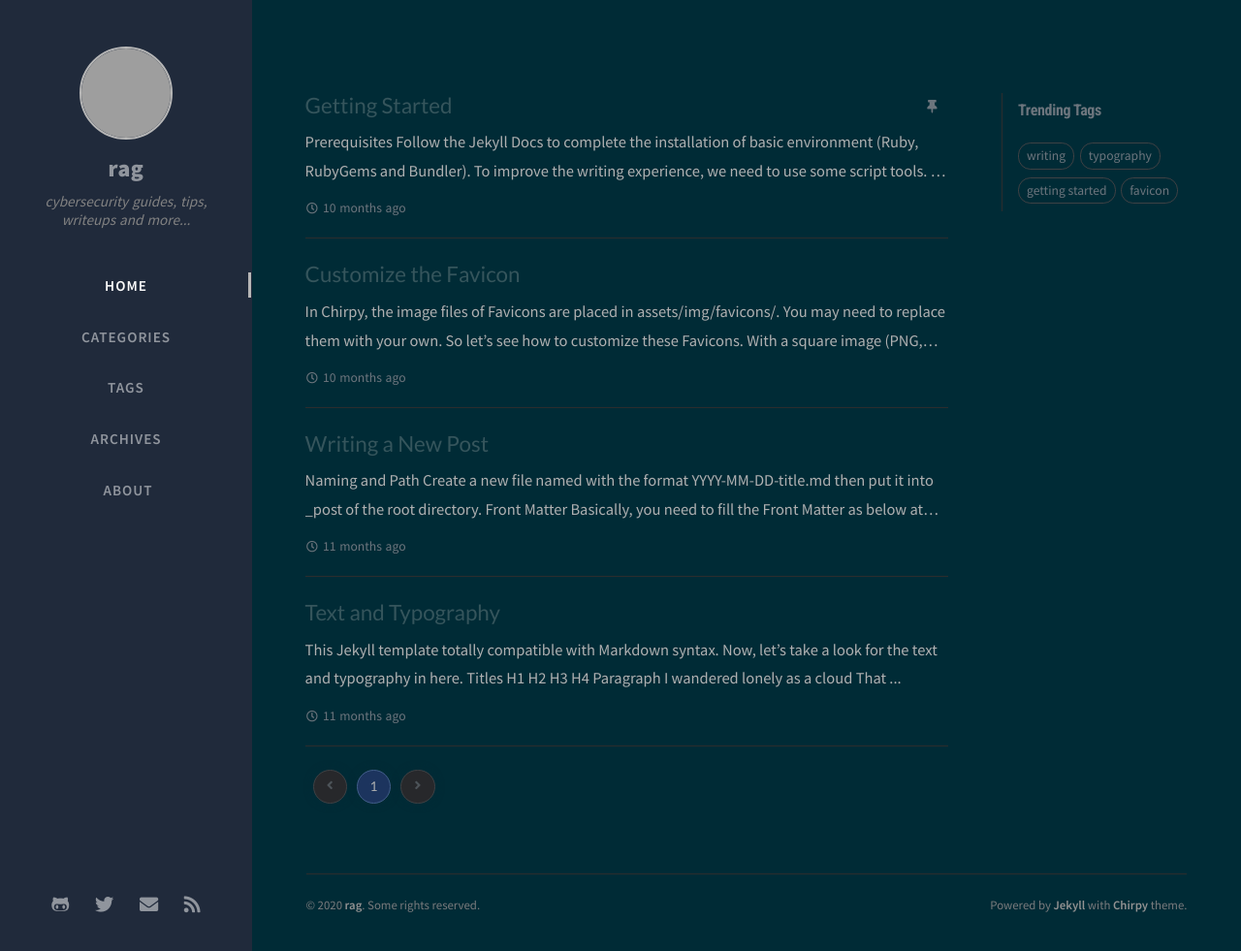
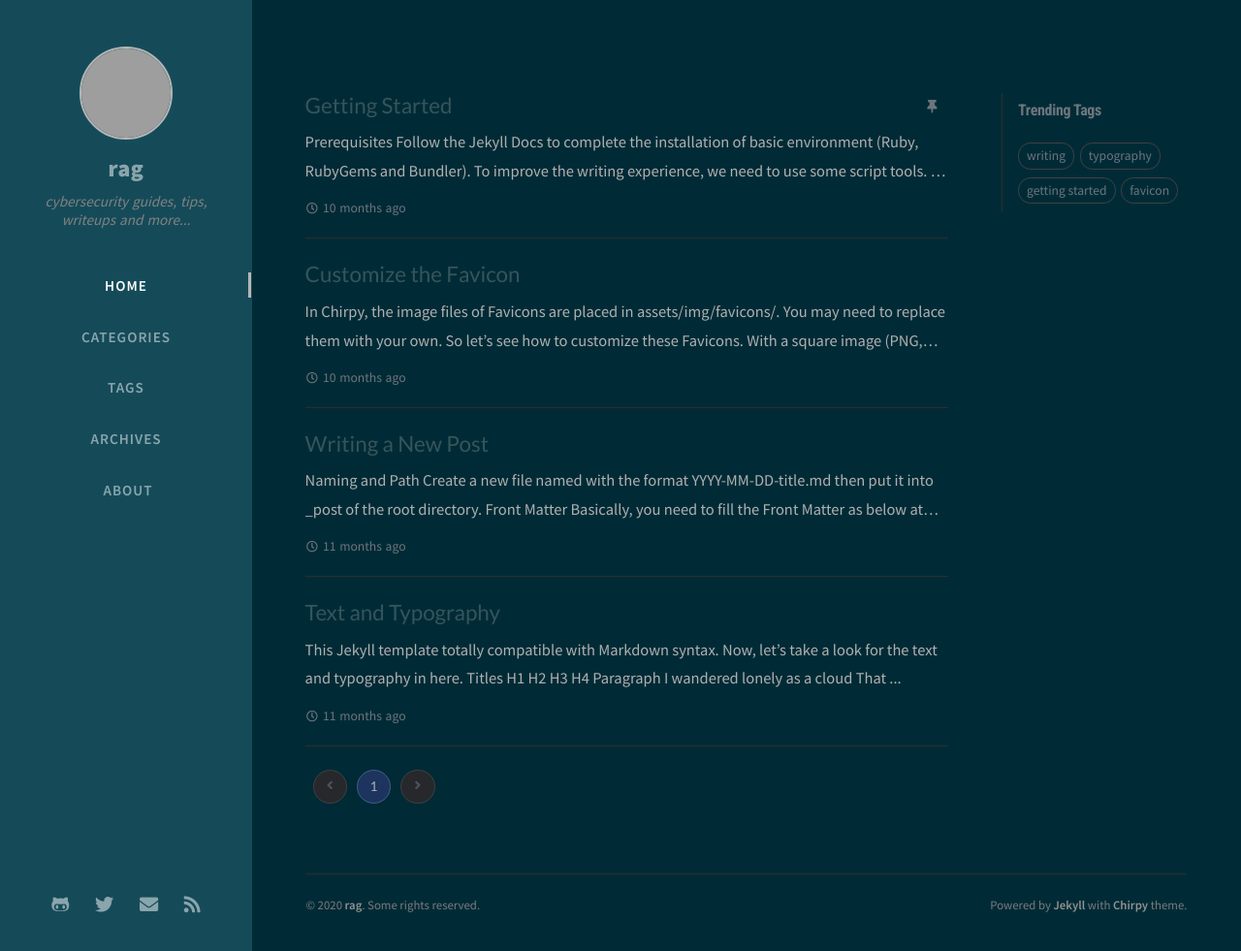
Before and after one commit to rag7/rag7.github.io, a Jekyll site: the page built from index.html, in a window 1280 px wide and 981 px high. Shown: the whole window at 97% size. Built offline with Jekyll 4.4.1, drawn with Linux system fonts in a browser that asks for light colours; nearby versions of some CDN libraries; the list of posts is cut into pages by our own code; comment, search, counter and statistics services are not loaded; grey boxes are pictures that could not be loaded.

Commit message:
Update dark-typography.scss

```diff
--- a/assets/css/_colors/dark-typography.scss
+++ b/assets/css/_colors/dark-typography.scss
@@ -37,7 +37,7 @@
 
   /* Sidebar */
   --nav-cursor-color: rgb(183, 182, 182);
-  --sidebar-bg: radial-gradient(circle, #202a3b 0%, #202a3b 100%);
+  --sidebar-bg: radial-gradient(circle, #154b59 0%, #154b59 100%);
 
   /* Top Bar */
   --topbar-text-color: var(--text-color);
```
